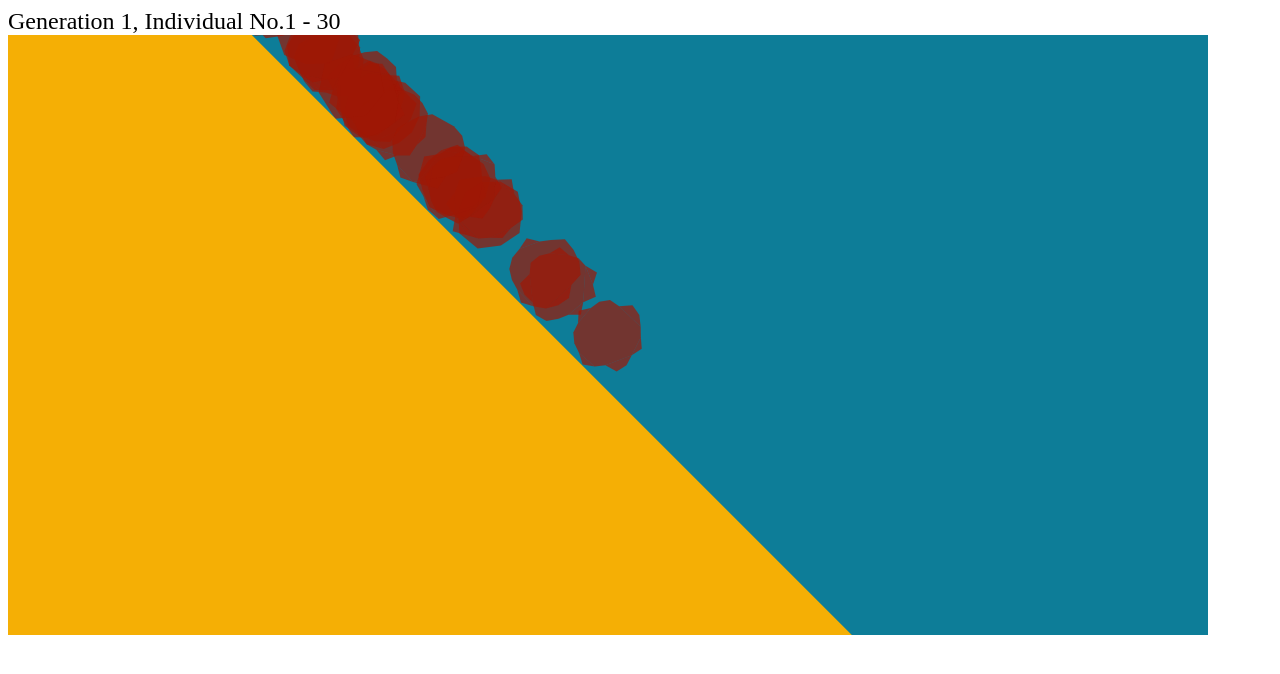
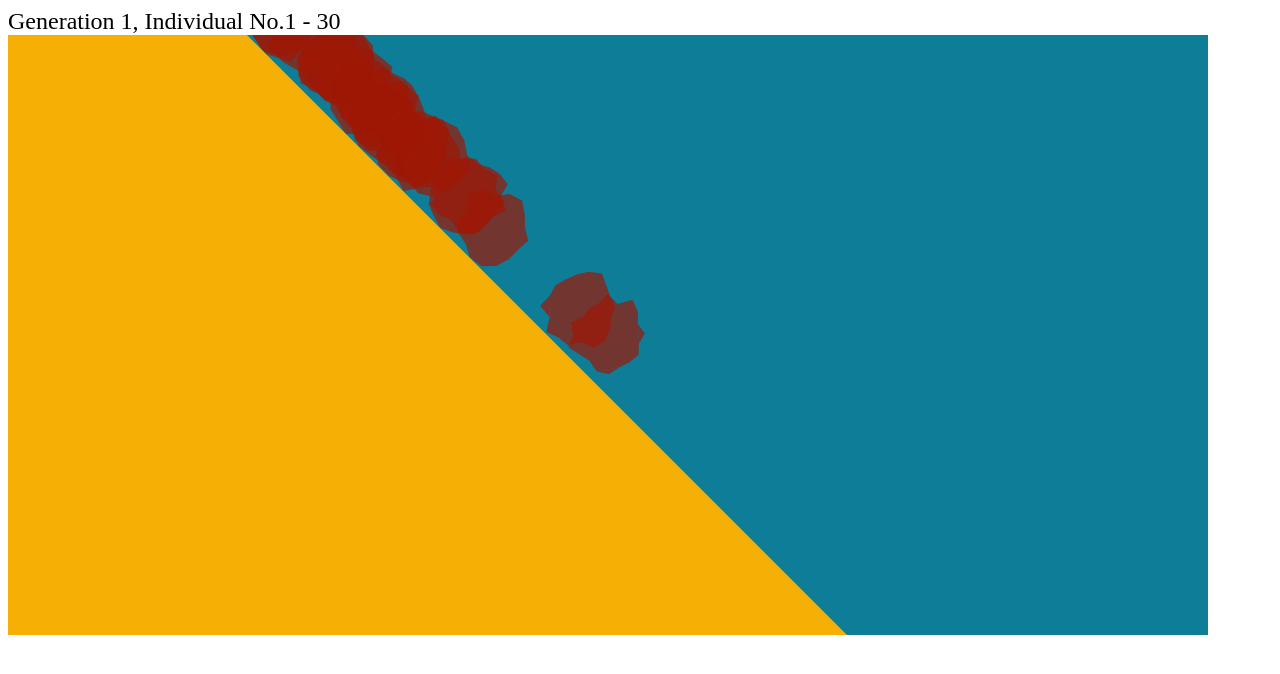
Before and after one commit to SmileXie/evolution_simulator, a plain HTML site: page index.html in a window 1280 px wide. Drawn offline with Linux system fonts and the light colour scheme.

Commit message:
modify some ramdon parameter

```diff
--- a/index.html
+++ b/index.html
@@ -105,7 +105,7 @@ function generateRamdonIndividual(num_in_batch) {
         vertices_info = [];
         for (let i = 0; i < vertices_num; i++) {
             let angle = 360/vertices_num*i; // getRandomFloat(360/vertices_num*i, 360/vertices_num*(i+1), individualRand);
-            let distance = getRandomFloat(30, 40, individualRand);
+            let distance = getRandomFloat(30, 42, individualRand);
             let { x, y } = polarToCartesian(angle, distance);
             path += `${x} ${y} `;
             vertices_info.push({ angle: angle, distance: distance });
@@ -119,7 +119,7 @@ function generateRamdonIndividual(num_in_batch) {
                 category: 1 << num_in_batch
             },
             restitution: 0.3, //getRandomFloat(0, 0.9, individualRand),
-            friction: getRandomFloat(0.1, 1.0, individualRand),
+            friction: 0.5,//getRandomFloat(0.1, 1.0, individualRand),
             render: {
                 fillStyle: 'rgba(159, 23, 5, 0.7)',
                 //strokeStyle: '#000000',
@@ -145,7 +145,7 @@ function generateGeneration() {
 
 function generateRandomRocks(count) {
     const rocks = [];
-    const x_interval = 83;
+    const x_interval = 80;
     const y_interval = 60;
     const allOnes32 = 0xffffffff;
 
```
